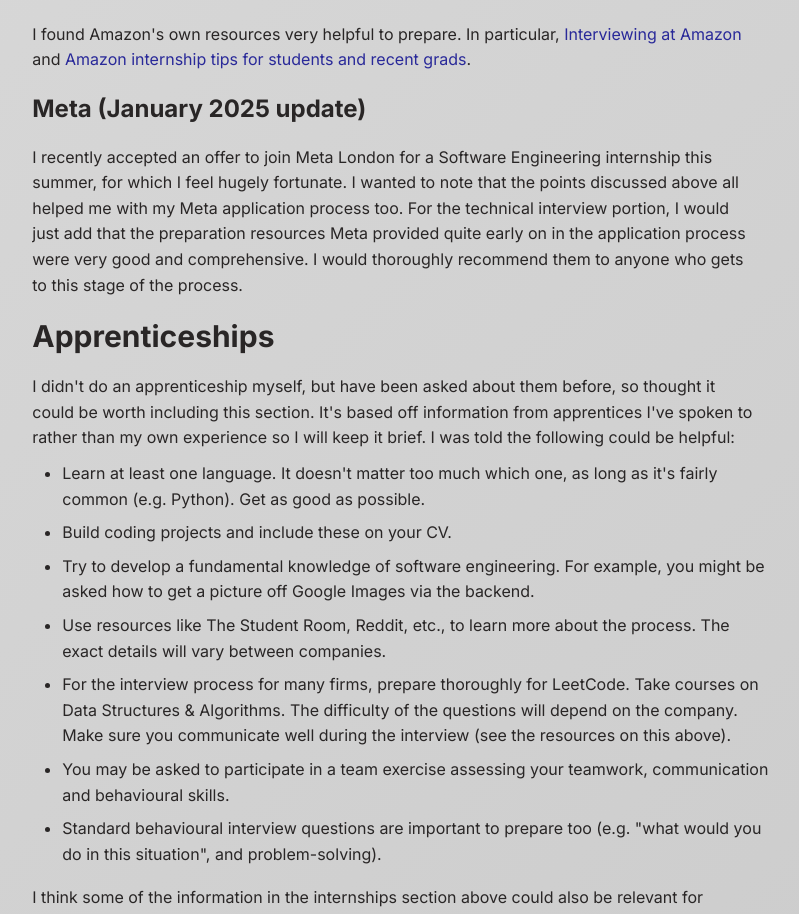
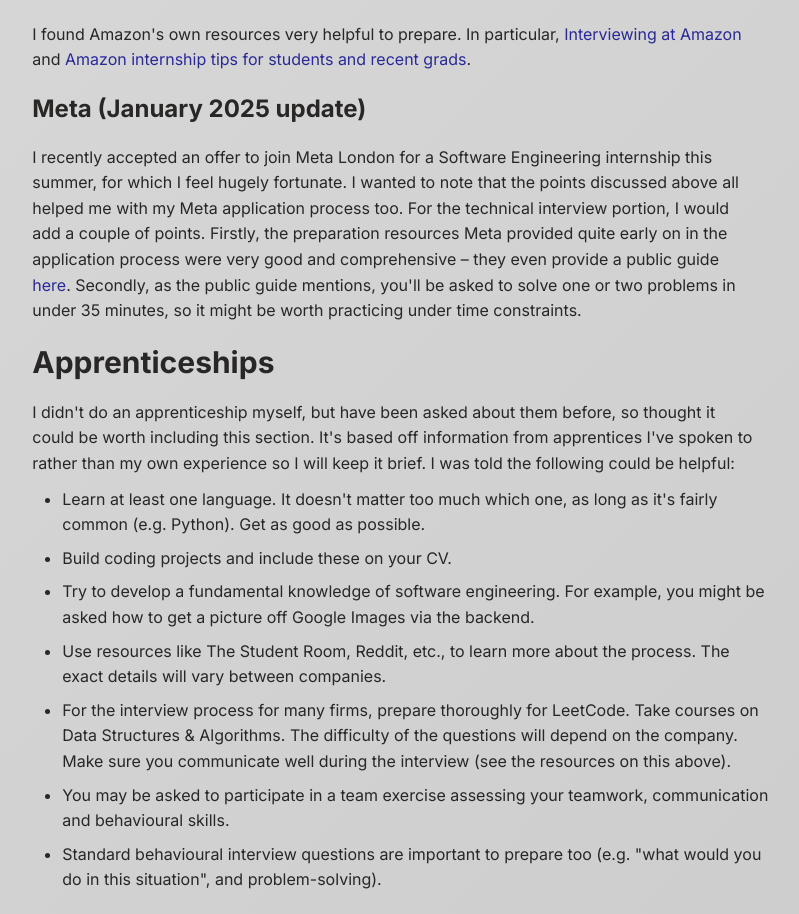
Before and after one commit to jhelsby/jhelsby-personal-website, a Next.js app: page /blog/internships in a window 1280 px wide. Shown: the part 2822-3736 px from the top of the page, without its empty margins (244-1043 px from the left). Built offline with nearby package versions, Linux system fonts and the light colour scheme.

Commit message:
meta info

```diff
--- a/app/blog/internships/page.tsx
+++ b/app/blog/internships/page.tsx
@@ -51,7 +51,7 @@
     <p>I believe the exact application and interview process for roles at Amazon can vary between teams, so I am unsure how relevant my personal experience would be for you. With that said, my application process involved submitting my CV, a few online coding assessments, and behavioural and technical interviews. I would definitely recommend studying Amazon&apos;s <a href="https://www.aboutamazon.co.uk/who-we-are/leadership-principles">Leadership Principles</a> for the behavioural component.</p>
     <p>I found Amazon&apos;s own resources very helpful to prepare. In particular, <a href="https://www.amazon.jobs/en-gb/landing_pages/interviewing-at-amazon"> Interviewing at Amazon</a> and <a href="https://www.aboutamazon.com/news/workplace/amazon-internship-tips-for-students-and-recent-grads">Amazon internship tips for students and recent grads</a>.</p>
     <h3>Meta (January 2025 update)</h3>
-    <p>I recently accepted an offer to join Meta London for a Software Engineering internship this summer, for which I feel hugely fortunate. I wanted to note that the points discussed above all helped me with my Meta application process too. For the technical interview portion, I would just add that the preparation resources Meta provided quite early on in the application process were very good and comprehensive. I would thoroughly recommend them to anyone who gets to this stage of the process.</p>
+    <p>I recently accepted an offer to join Meta London for a Software Engineering internship this summer, for which I feel hugely fortunate. I wanted to note that the points discussed above all helped me with my Meta application process too. For the technical interview portion, I would add a couple of points. Firstly, the preparation resources Meta provided quite early on in the application process were very good and comprehensive &ndash; they even provide a public guide <a href="https://www.metacareers.com/swe-prep-techscreen/">here</a>. Secondly, as the public guide mentions, you&apos;ll be asked to solve one or two problems in under 35 minutes, so it might be worth practicing under time constraints.</p>
     <h2>Apprenticeships</h2>
     <p>I didn&apos;t do an apprenticeship myself, but have been asked about them before, so thought it could be worth including this section. It&apos;s based off information from apprentices I&apos;ve spoken to rather than my own experience so I will keep it brief. I was told the following could be helpful:</p>
     <ul>
```
